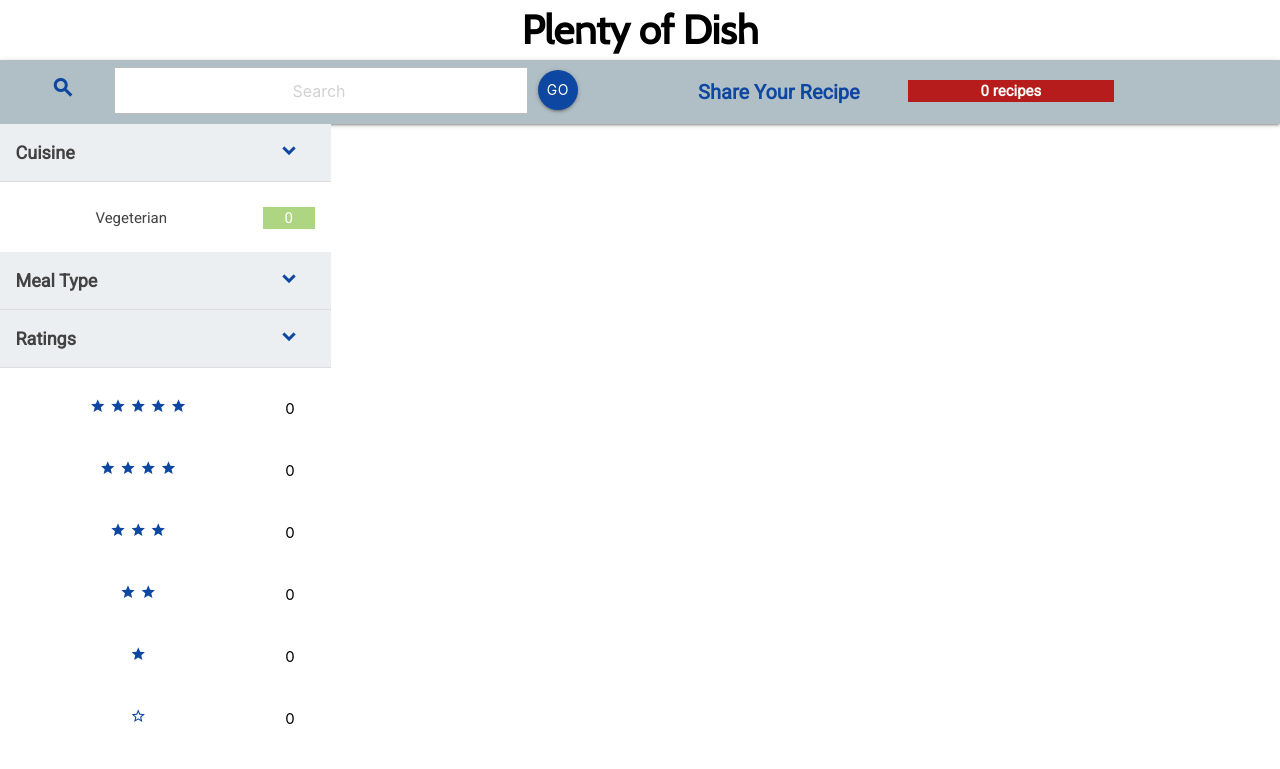
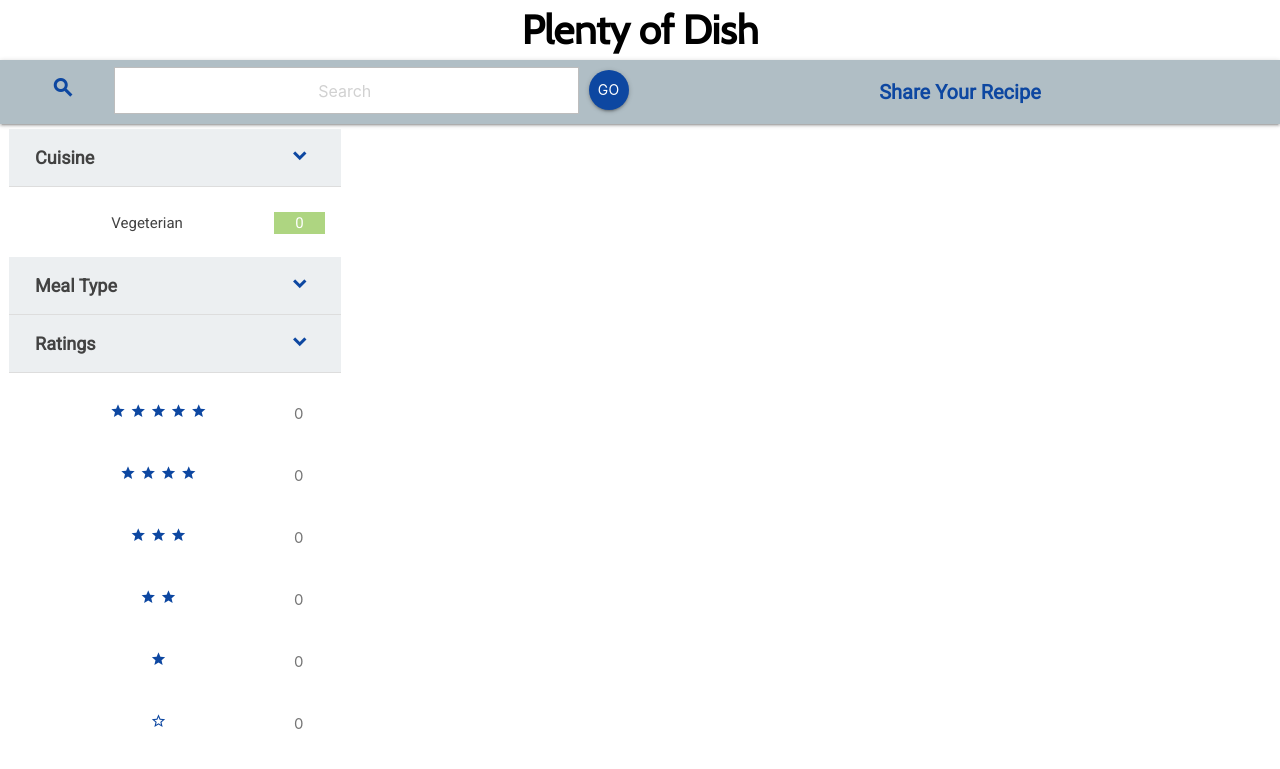
Before and after one commit to rafalq/Code-Institute-Project-3, a Flask app: page / in a window 1280 px wide. Shown: the top 769 px of the page. Run offline with Flask 2, Linux system fonts and the light colour scheme; data that the repository does not hold is empty; some libraries are stand-ins or nearby versions.

Commit message:
corrected search button

```diff
--- a/static/css/style.css
+++ b/static/css/style.css
@@ -1,4 +1,4 @@
-html{
+body{
 	font-family: 'Roboto', sans-serif;
 
 }
@@ -54,10 +54,16 @@ header.row{
 	height: 40px;
 	width: 40px;
 	background-color: #0d47a1;
-	margin: 10px;
+	margin-top: 10px;
 	padding: 1px;
 	color: white;
 	border-radius: 50%;
+}
+
+@media only screen and (min-width: 993px) and (max-width: 1200px){
+	input.base-field{
+		width: 73% !important;
+	}
 }
 #share-recipe{
 	margin: auto;
@@ -96,6 +102,9 @@ header.row{
 	padding: 5px;
 }
 /*Statistics*/
+#base-wrapper{
+	margin: 5px 20px;
+}
 form button input{
 	border: none !important;
 	font-size: 15px !important;
@@ -146,8 +155,12 @@ form.base-form{
 	margin: auto;
 }
 #base-form-button-cuisine{
+	margin: auto;
 	border: none;
 	background: transparent;
+}
+span.badge{
+	min-width: 0;
 }
 span.base-badge-cuisine{
 	margin-top: 10px;
@@ -206,8 +219,9 @@ i.base-review-star{
 	font-size: 16px;
 }
 span.base-badge-review{
-	color: #000000;
+	color: #757575;
 	padding-bottom: 10px;
+	padding-right: 20px;
 }
 /*5 stars*/
 /*4 stars*/
@@ -532,11 +546,6 @@ h5.edit-h.col{
 	padding: 10px;
 	color: rgba(0,0,0,0.67);
 }
-@media only screen and (max-width: 1175px){
-	#edit-ingredients{
-		height: 200px;
-	}
-}
 /*Tools*/
 #tools-p{
 	font-family: 'Raleway', sans-serif;
--- a/templates/base.html
+++ b/templates/base.html
@@ -24,14 +24,11 @@
 	<!-- Share and Search section-->
 	<nav id="navbar" class="row blue-grey lighten-3">
 		<form id="nav-form" class="row col m6 s12" action="{{ url_for('recipes')}}" method="POST">
-			<i id="home-search-icon" class="col s2 material-icons center">search</i>
-			<input id="nav-input" name="search_name" type="search" class="input-field col s7 m6 l8 center white" placeholder="Search">
-			<button id="nav-button" class="btn waves-effect waves-light col s1" type="submit" name="action">GO</button>
+			<i id="home-search-icon" class="col s2 material-icons center hide-on-small-only">search</i>
+			<input id="nav-input" name="search_name" type="search" class="base-field input-field col s10 m8 l9 center white" placeholder="Search">
+			<button id="nav-button" class="btn waves-effect waves-light col s1 right" type="submit" name="action">GO</button>
 		</form>
-		<div id="share-recipe" class="row col m6 s12">
-			<a href="{{ url_for('share_your_recipe')}}" id="nav-your-recipe-link" class="col l5 s12 center">Share Your Recipe</a>
-			<span id="logo-span" class="badge col m4 hide-on-med-and-down" data-badge-caption="recipes"></span>
-		</div>
+		<a href="{{ url_for('share_your_recipe')}}" id="nav-your-recipe-link" class="col m6 s12 center">Share Your Recipe</a>
 	</nav>
 	<!-- Flash -->
 	<div id="flash-div" class="row">
@@ -46,7 +43,7 @@
 		{% endwith %}
 	</div>
 
-<div class="row"><!-- Main wrapper NEEDS THE CLOSE TAG!-->
+<div id="base-wrapper" class="row"><!-- Main wrapper NEEDS THE CLOSE TAG!-->
 	<!--Statistics-->
 	<ul class="collapsible expandable col s12 m3">
 		<!-- Cuisine -->
--- a/templates/edit_recipe.html
+++ b/templates/edit_recipe.html
@@ -24,7 +24,7 @@
 	<nav id="navbar" class="row blue-grey lighten-3">
 		<form id="nav-form" class="row col m6 s12" action="{{ url_for('recipes')}}" method="POST">
 			<i id="home-search-icon" class="col s2 material-icons center hide-on-small-only">search</i>
-			<input id="nav-input" name="search_name" type="search" class="input-field col s9 m7 l8 center white" placeholder="Search">
+			<input id="nav-input" name="search_name" type="search" class="input-field col s10 m8 center white" placeholder="Search">
 			<button id="nav-button" class="btn waves-effect waves-light col s1 right" type="submit" name="action">GO</button>
 		</form>
 		<a href="{{ url_for('share_your_recipe')}}" id="nav-your-recipe-link" class="col m6 s12 center">Share Your Recipe</a>
@@ -66,7 +66,7 @@
 						{% endfor %}
 						<span id="edit-votes-span">
 						{% if recipe.votes == 1 %}
-						 1 rating
+						 (1 rating)
 						{% else %}
 						({{recipe.votes}} ratings)</span>
 						{% endif %}
--- a/templates/recipes.html
+++ b/templates/recipes.html
@@ -60,7 +60,8 @@
 				</div>
 			{% endfor %}
 		</div>
-</div>
+
+</div><!-- div.container -->>
 
 <script>
 	var found = document.getElementsByClassName("found-title");
--- a/templates/share_your_recipe.html
+++ b/templates/share_your_recipe.html
@@ -41,13 +41,13 @@
 				<!-- Image -->
 				<div class="col s8 l7" id="add-top-img">
 					<div class="file-field input-field">
-						<div class="col s5 l3 btn right" id="upload-button">
+						<div class="col s5 m4 l3 btn right" id="upload-button">
 							<span>Image</span>
 							<i class="material-icons icon-button right">file_upload</i>
 							<input type="file">
 						</div>
-						<div class="col s7 l9 file-path-wrapper">
-							<input name="image" class="file-path validate center" type="text" placeholder="Image" value="no-image.jpg"required>
+						<div class="file-path-wrapper">
+							<input name="image" class="file-path validate center" type="text" placeholder="Upload image" value="no-image.jpg">
 						</div>
 					</div>
 				</div>
```
Also changed, not shown: templates/base_for_form.html (+4 -6 lines), static/images/test.jpg (added).
